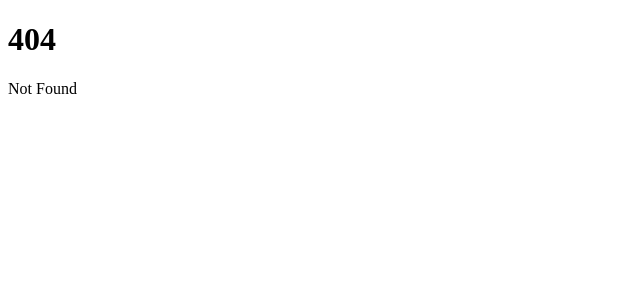
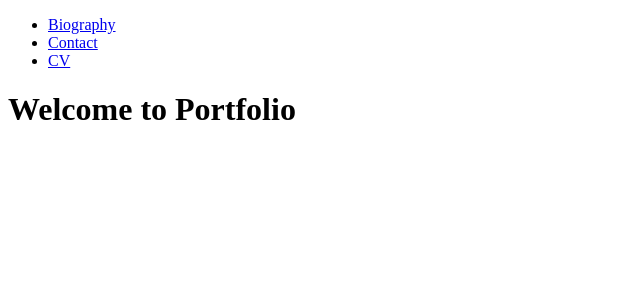
Before and after one commit to NM4TT/web-nmatute, a SvelteKit app in the folder frontend/: page /portfolio in a window 1280 px wide. Before the commit this address had no page. Shown: the top 300 px of the page, without its empty margins (0-640 px from the left). Built offline with nearby package versions, Linux system fonts and the light colour scheme.

Commit message:
init dynamic nav

```diff
--- a/frontend/package.json
+++ b/frontend/package.json
@@ -33,5 +33,9 @@
 		"vite": "^5.0.3",
 		"vitest": "^2.0.0"
 	},
-	"type": "module"
+	"type": "module",
+	"dependencies": {
+		"svelte-routing": "^2.13.0",
+		"web-nmatute": "file:"
+	}
 }
--- a/frontend/src/app.html
+++ b/frontend/src/app.html
@@ -2,7 +2,7 @@
 <html lang="en">
 	<head>
 		<meta charset="utf-8" />
-		<link rel="icon" href="%sveltekit.assets%/favicon.png" />
+		<link rel="icon" href="%sveltekit.assets%/favicon.ico" />
 		<meta name="viewport" content="width=device-width, initial-scale=1" />
 		%sveltekit.head%
 	</head>
--- /dev/null
+++ b/frontend/src/routes/+layout.svelte
@@ -0,0 +1,34 @@
+<script lang="ts">
+    import { page } from '$app/stores';
+    import { goto } from '$app/navigation';
+    import { menuItems } from '../store.js';
+
+// Define your menus based on routes
+const menus: { [key: string]: string[] } = {
+    '/': ['Portfolio', 'Biography', 'Contact'],
+    '/biography': ['Portfolio', 'CV', 'Contact'],
+    '/portfolio': ['Biography', 'Contact', 'CV'],
+    '/contact': ['Portfolio', 'Biography', 'CV'],
+};
+
+let currentPage: string;
+
+$: if ($page) {
+    currentPage = $page.url.pathname;
+    if (menus[currentPage]) {
+        $menuItems = menus[currentPage];
+    } else {
+        goto('/404');
+    }
+}
+</script>
+
+<nav>
+<ul>
+    {#each $menuItems as item}
+    <li><a href={`/${item.toLowerCase()}`}>{item}</a></li>
+    {/each}
+</ul>
+</nav>
+
+<slot />
--- a/frontend/src/routes/+page.svelte
+++ b/frontend/src/routes/+page.svelte
@@ -1,2 +1 @@
-<h1>Welcome to SvelteKit</h1>
-<p>Visit <a href="https://kit.svelte.dev">kit.svelte.dev</a> to read the documentation</p>
+<h1>Welcome to CV</h1>
--- /dev/null
+++ b/frontend/src/routes/404.svelte
@@ -0,0 +1,13 @@
+<script lang="ts">
+// This component can include any logic or styling you need
+</script>
+
+<h1>404 Not Found</h1>
+<p>Sorry, the page you are looking for does not exist.</p>
+<a href="/">Go to Home</a>
+
+<style>
+h1 {
+    color: red;
+}
+</style>
--- /dev/null
+++ b/frontend/src/routes/biography/+page.svelte
@@ -0,0 +1 @@
+<h1>Welcome to Bio</h1>
--- /dev/null
+++ b/frontend/src/routes/contact/+page.svelte
@@ -0,0 +1 @@
+<h1>Welcome to Contact</h1>
--- /dev/null
+++ b/frontend/src/routes/cv/+page.server.ts
@@ -0,0 +1,5 @@
+import { redirect } from '@sveltejs/kit';
+
+export function load() {
+  throw redirect(307, '/');
+}
--- /dev/null
+++ b/frontend/src/routes/portfolio/+page.svelte
@@ -0,0 +1 @@
+<h1>Welcome to Portfolio</h1>
--- /dev/null
+++ b/frontend/src/store.js
@@ -0,0 +1,3 @@
+import { writable } from 'svelte/store';
+
+export const menuItems = writable([""]);
```
Also changed, not shown: frontend/static/favicon.png (deleted), 1 other file (tests, documents, lock files or other folders).
